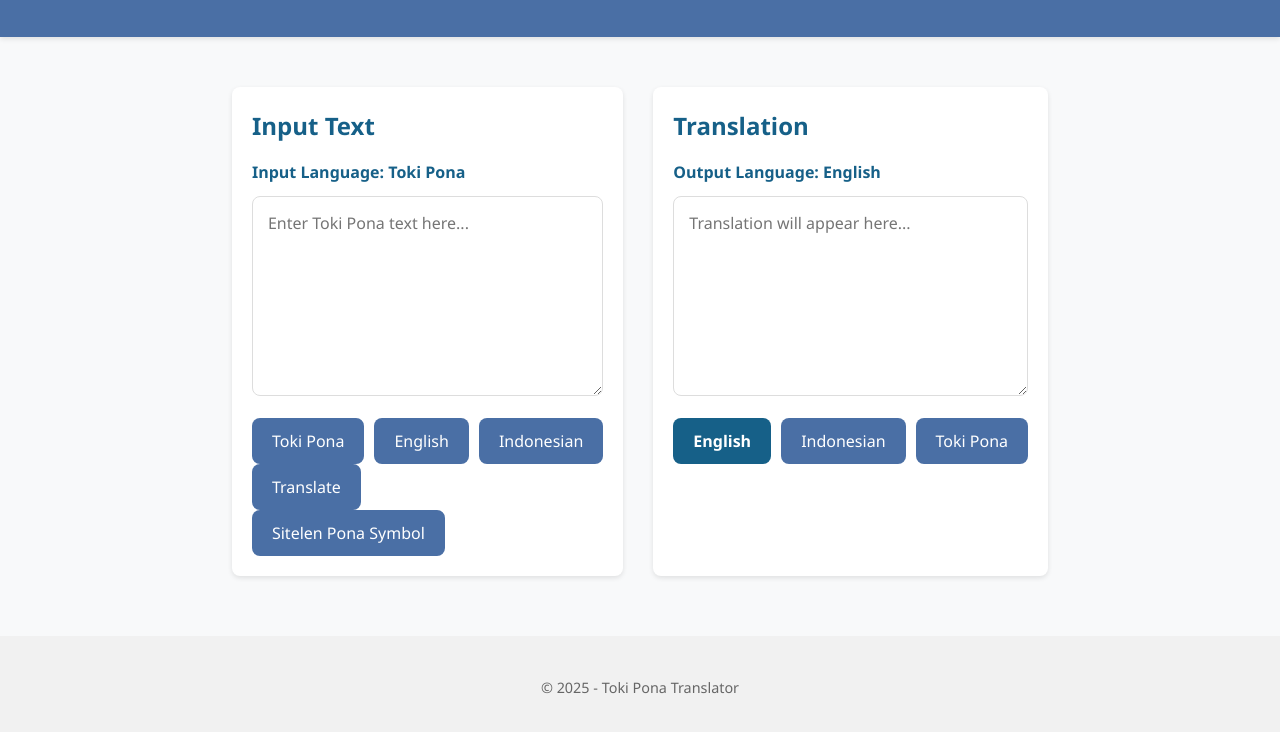
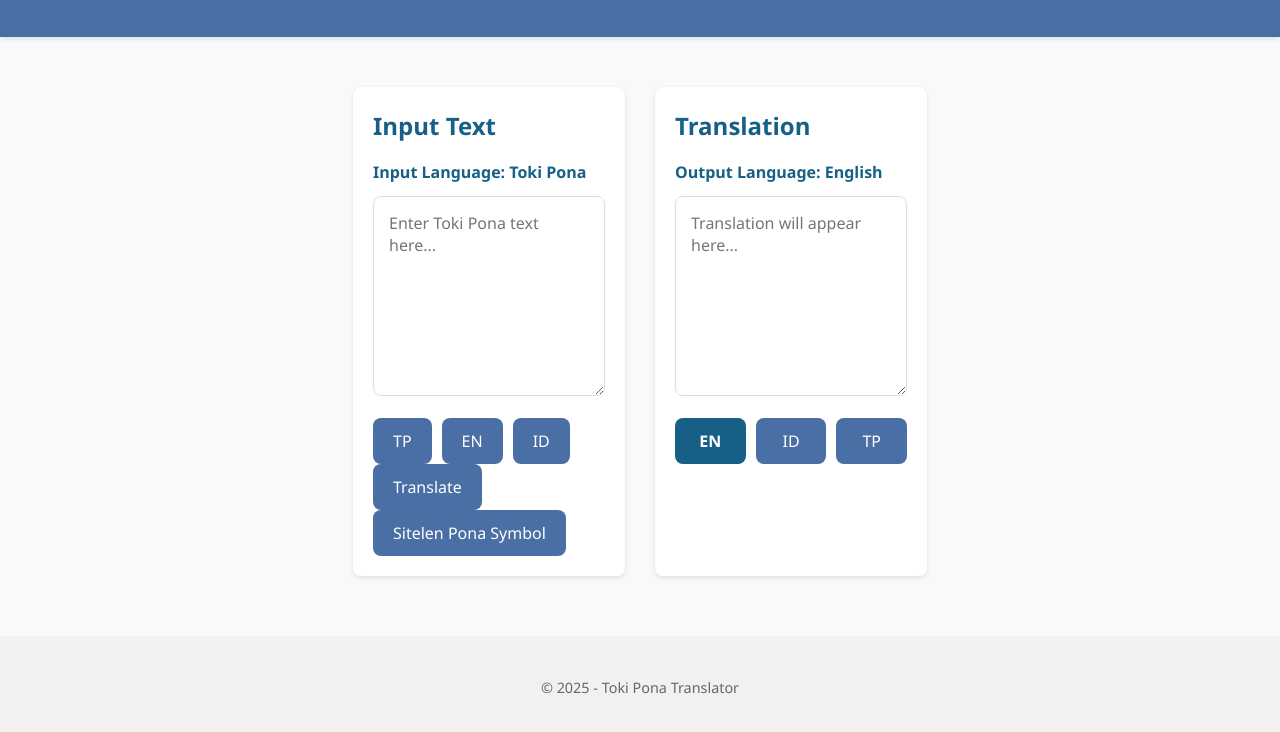
Before and after one commit to kelasmaster/tokipona, a plain HTML site: page sitelen-translator/index.html in a window 1280 px wide. Shown: the part 148-880 px from the top of the page. Drawn offline with nearby package versions, Linux system fonts and the light colour scheme.

Commit message:
Update index.html

```diff
--- a/sitelen-translator/index.html
+++ b/sitelen-translator/index.html
@@ -316,9 +316,9 @@
                 <textarea id="inputText" placeholder="Enter text here..."></textarea>
                 <div class="suggestions" id="suggestions"></div>
                 <div class="button-group">
-                    <button id="setInputToki" class="active">Toki Pona</button>
-                    <button id="setInputEnglish">English</button>
-                    <button id="setInputIndonesian">Indonesian</button>
+                    <button id="setInputToki" class="active">TP</button>
+                    <button id="setInputEnglish">EN</button>
+                    <button id="setInputIndonesian">ID</button>
                 </div>
                 <button id="translateBtn">Translate</button>
                 <div class="button-group" id="symbolButtons" style="display: none;">
@@ -335,9 +335,9 @@
                 <div class="output-language">Output Language: <span id="outputLangDisplay">English</span></div>
                 <textarea id="outputText" placeholder="Translation will appear here..." readonly></textarea>
                 <div class="language-toggle">
-                    <button id="outputEnglish" class="active">English</button>
-                    <button id="outputIndonesian">Indonesian</button>
-                    <button id="outputTokiPona">Toki Pona</button>
+                    <button id="outputEnglish" class="active">EN</button>
+                    <button id="outputIndonesian">ID</button>
+                    <button id="outputTokiPona">TP</button>
                 </div>
             </section>
         </div>
```
